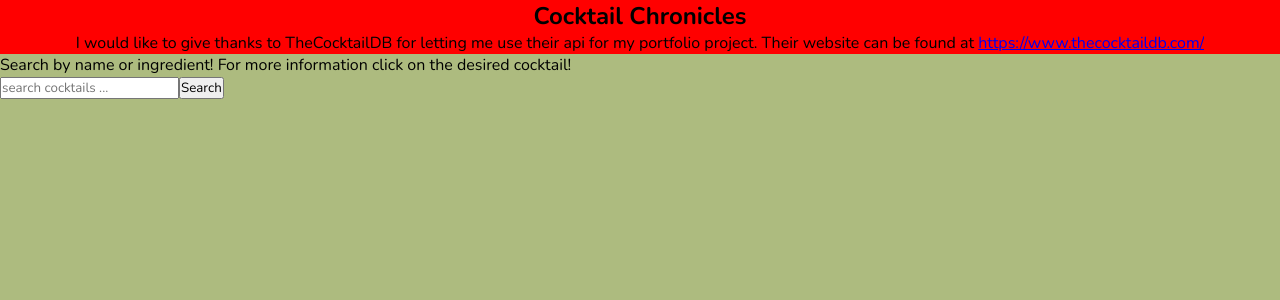
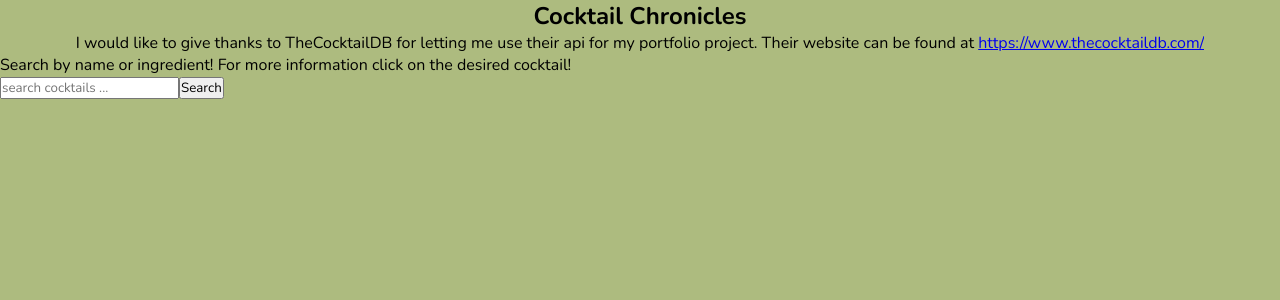
Before and after one commit to kaser-taylor/Cocktail-Chronicles, an Angular app: page / in a window 1280 px wide. Shown: the top 300 px of the page. Built offline with nearby package versions, Linux system fonts and the light colour scheme.

Commit message:
fixes a scroll bug and updates card size

```diff
--- a/src/app/components/header/header.component.css
+++ b/src/app/components/header/header.component.css
@@ -9,5 +9,5 @@
     flex-direction: column;
     justify-content: space-evenly;
     align-items: center;
-    background-color: red;
+    background-color: #adbb7f ;
 }
--- a/src/app/components/results/results.component.css
+++ b/src/app/components/results/results.component.css
@@ -22,7 +22,8 @@ li {
 }
 
 .cocktail-card h3 {
-    width: 25%;
+    width: 50%;
+    font-size: 16px;
 }
 
 .cocktail-card img {
--- a/src/styles.css
+++ b/src/styles.css
@@ -2,7 +2,7 @@
     margin: 0;
     padding: 0;
     box-sizing: border-box;
-    overflow-y: scroll;
+    overflow-x: hidden;
     font-family: Nunito;
   }
 
```
